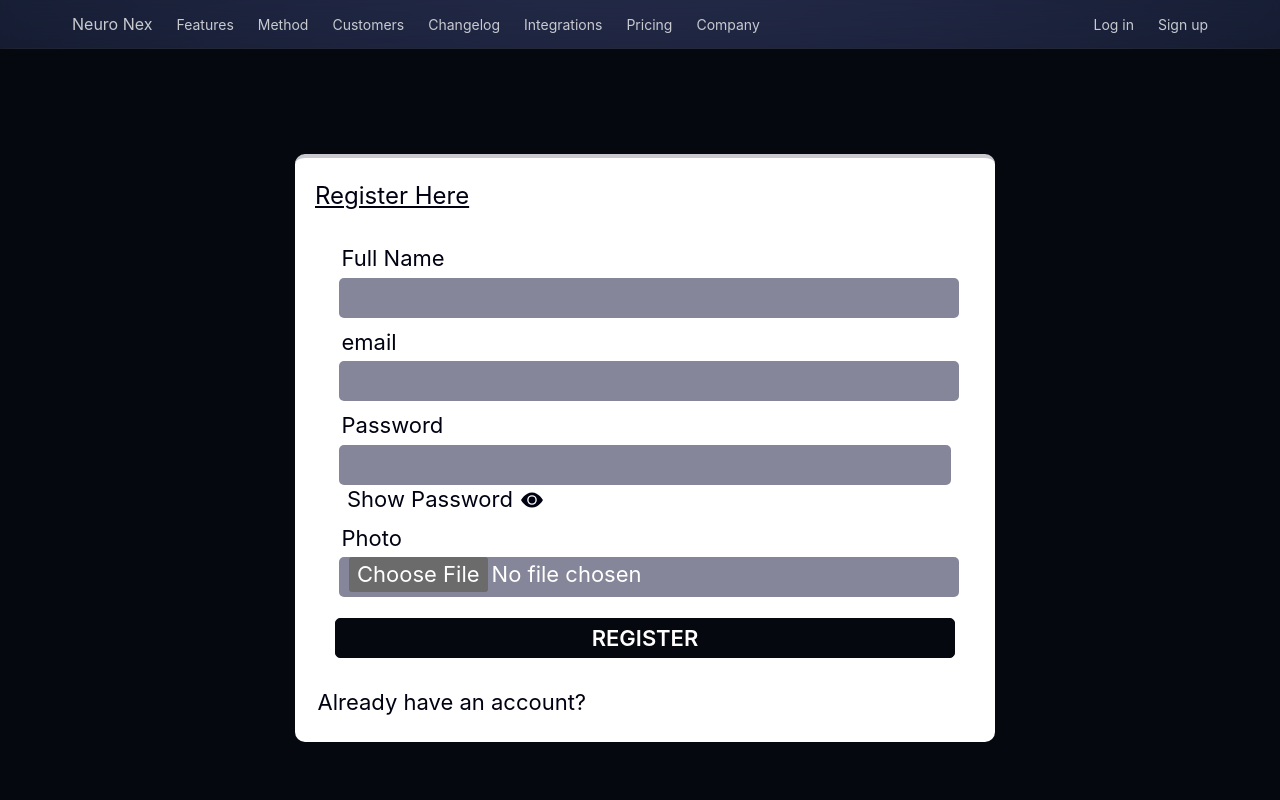
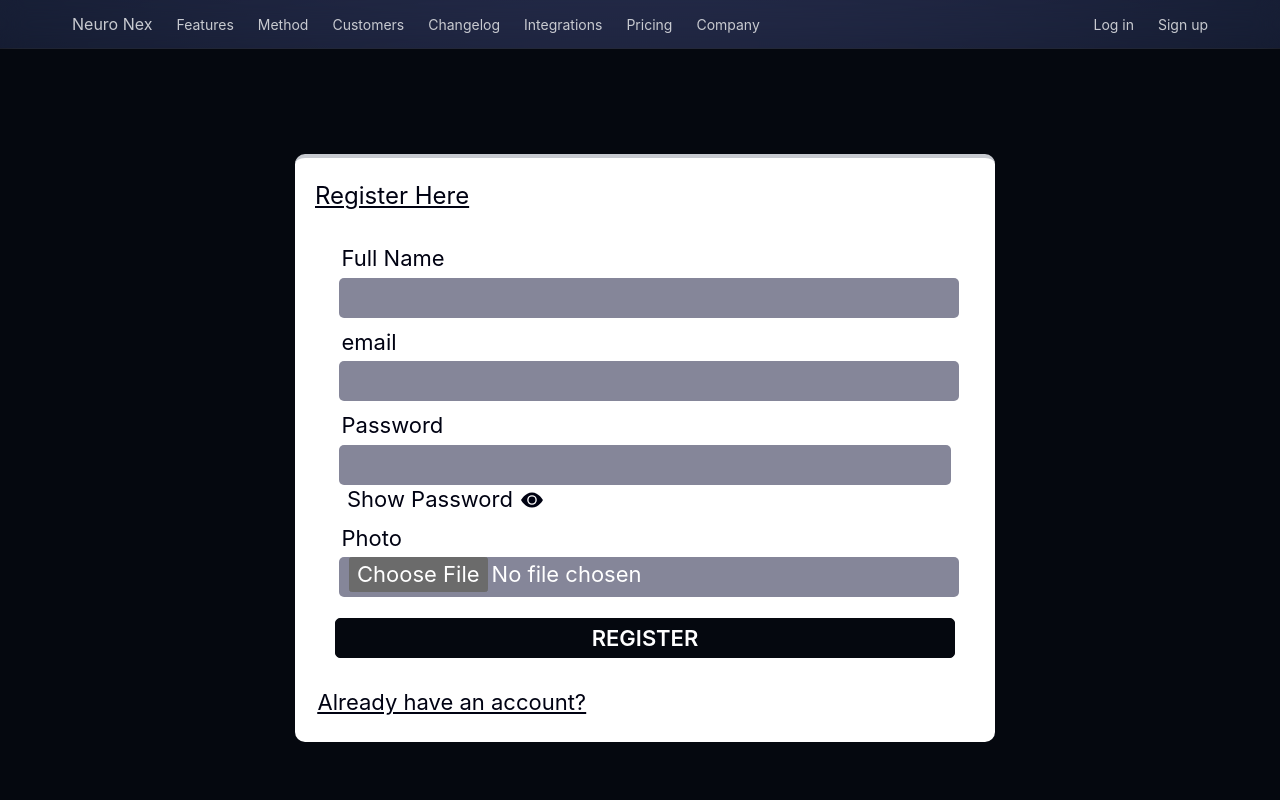
Before and after one commit to hasanshahriar32/neuronex_client, a React (Vite) app: page /register in a window 1280 px wide. Shown: the top 800 px of the page. Built offline with nearby package versions, Linux system fonts and the light colour scheme; no server answers.

Commit message:
some add

```diff
--- a/src/pages/Authentication/Register/Register.jsx
+++ b/src/pages/Authentication/Register/Register.jsx
@@ -208,7 +208,7 @@ const Register = () => {
               </form>
 
               <label className="label">
-                <a href="#" className="label-text-alt link link-hover text-background text-xl">
+                <a href="#" className="underline text-background text-xl">
                   <Link to="/login">Already have an account?</Link>
                 </a>
               </label>
```
